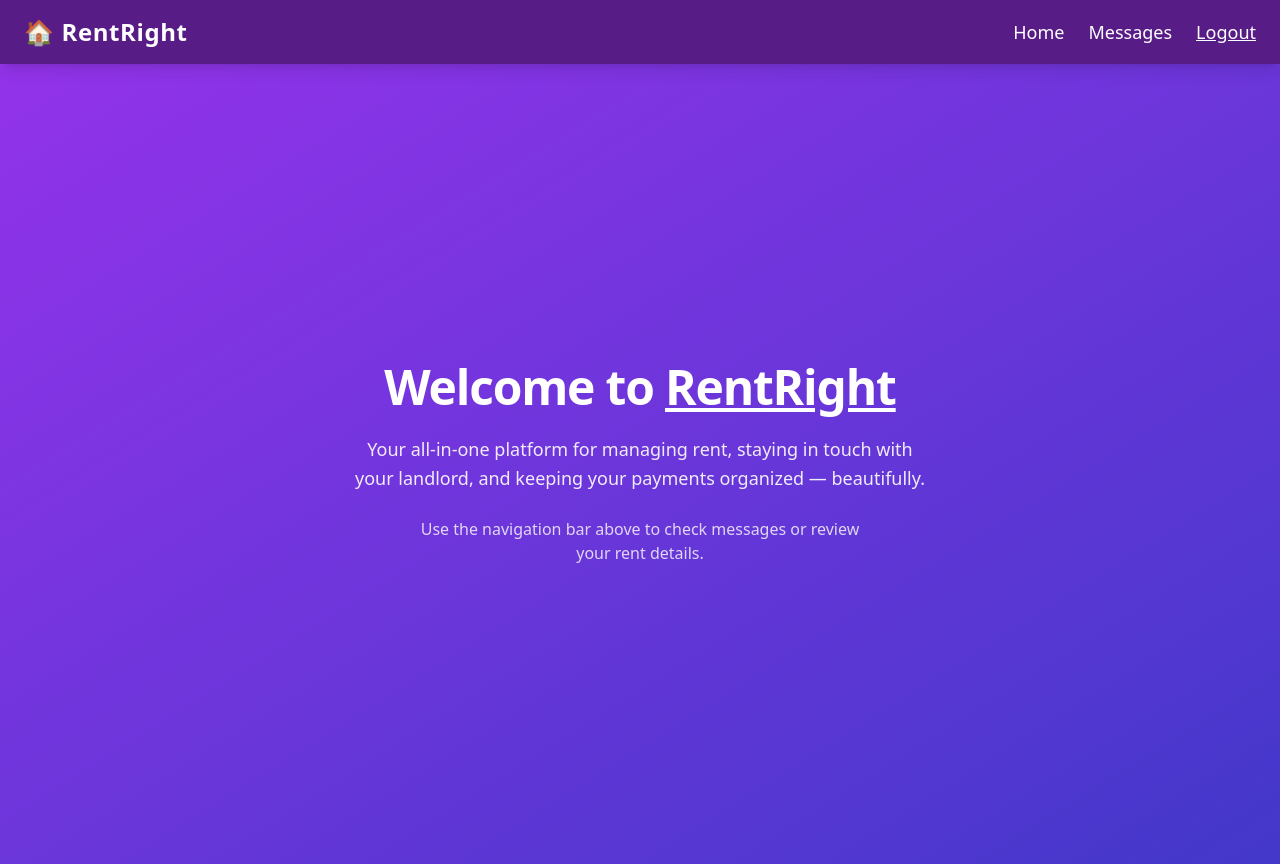
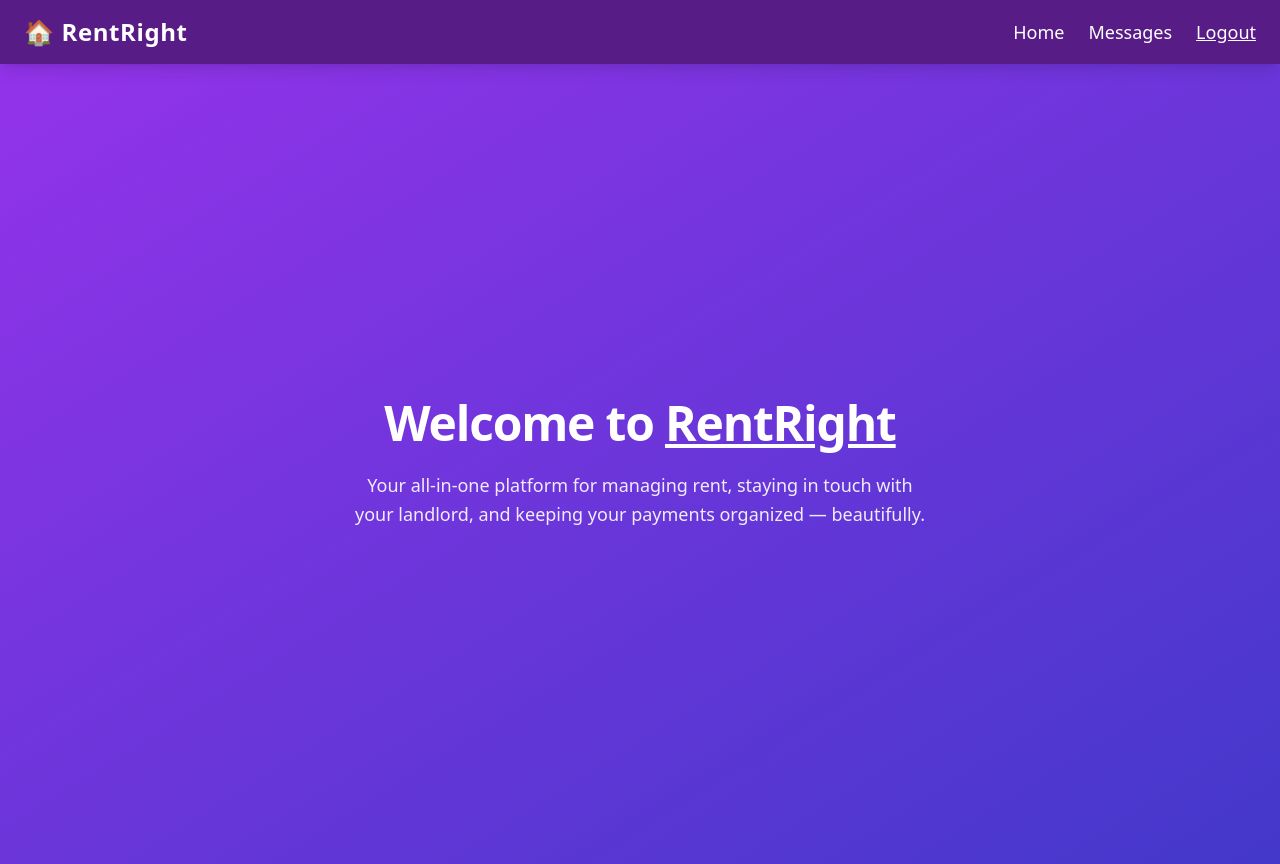
Before and after one commit to finnmcsherry21/rentright-app, a Next.js app: page / in a window 1280 px wide. Built offline with nearby package versions, Linux system fonts and the light colour scheme; no server answers; sample sign-in values are in the browser's storage.

Commit message:
Add index page for Vercel

```diff
--- a/src/pages/index.tsx
+++ b/src/pages/index.tsx
@@ -15,9 +15,6 @@ export default function Home() {
           Your all-in-one platform for managing rent, staying in touch with your landlord,
           and keeping your payments organized — beautifully.
         </p>
-        <p className="text-md max-w-md text-center text-white/80">
-          Use the navigation bar above to check messages or review your rent details.
-        </p>
       </main>
     </>
   );
```
